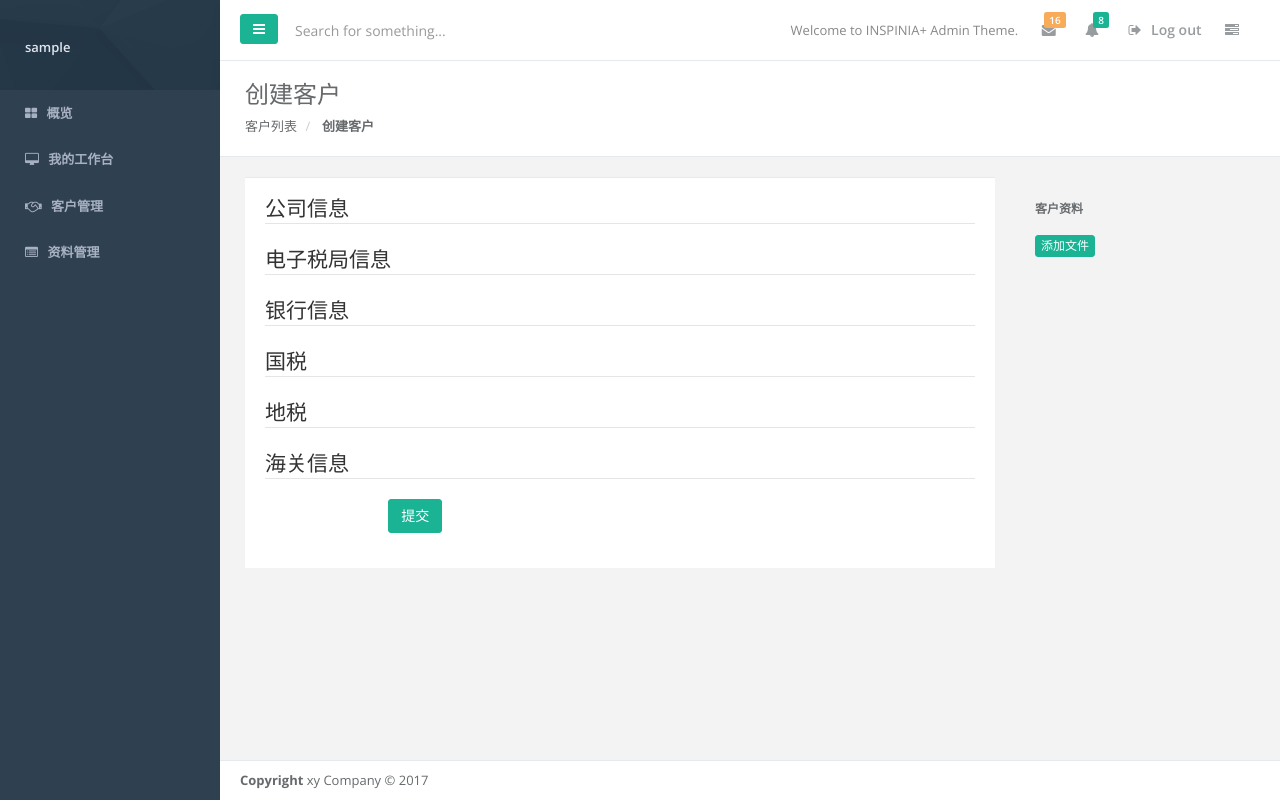
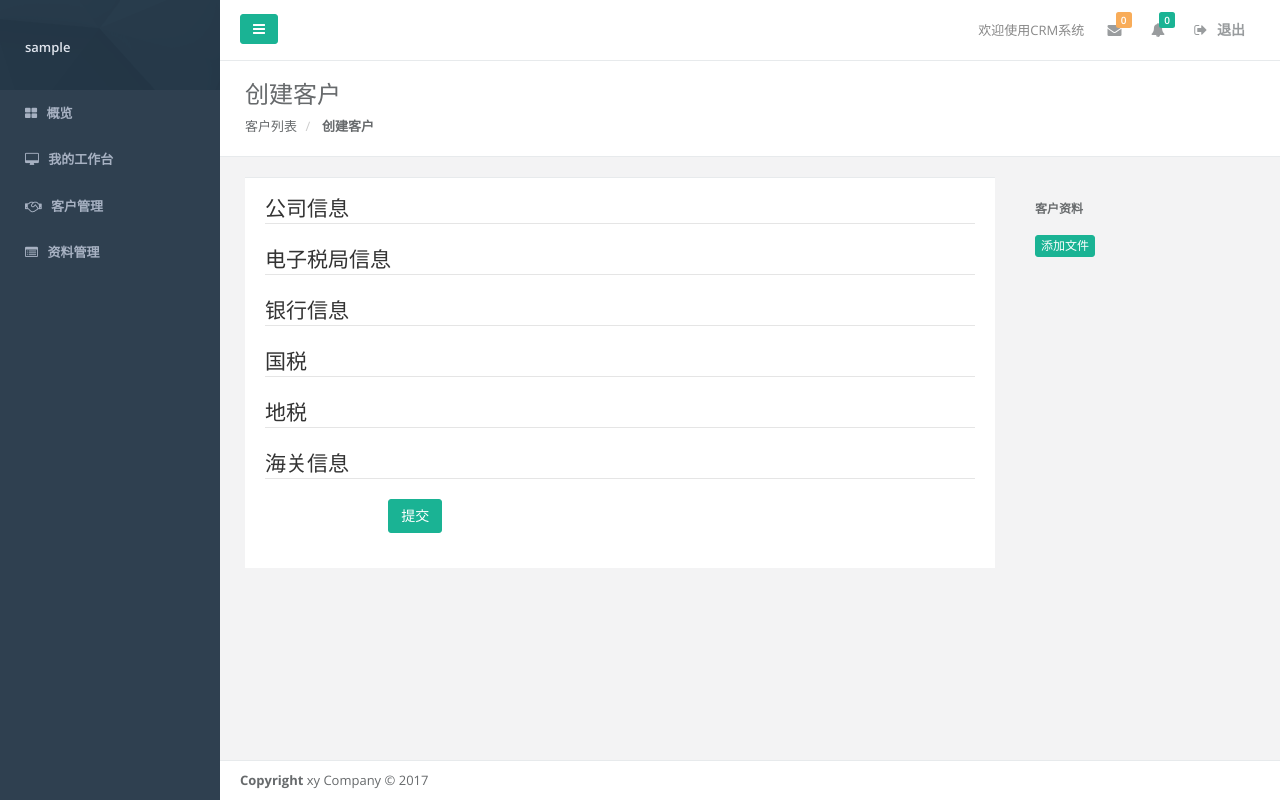
Before and after one commit to xtz136/dash, a Django app: page /client/create/ in a window 1280 px wide. Run offline with Django 3.2, Linux system fonts and the light colour scheme; the visitor is signed in with stand-in values (Sample User, id 1); parts of the project's set-up code (start-up, migrations or seed data) failed here and were passed over; some libraries are stand-ins or nearby versions.

Commit message:
头修改

```diff
--- a/crm/templates/crm/header.html
+++ b/crm/templates/crm/header.html
@@ -1,51 +1,27 @@
+{% load static %}
 <div class="row border-bottom">
   <nav class="navbar navbar-static-top white-bg" role="navigation" style="margin-bottom: 0">
     <div class="navbar-header">
       <a class="navbar-minimalize minimalize-styl-2 btn btn-primary " href="#"><i class="fa fa-bars"></i> </a>
       <form role="search" class="navbar-form-custom" action="search_results.html">
         <div class="form-group">
-          <input type="text" placeholder="Search for something..." class="form-control" name="top-search" id="top-search">
+          <!-- <input type="text" placeholder="" class="form-control" name="top-search" id="top-search"> -->
         </div>
       </form>
     </div>
     <ul class="nav navbar-top-links navbar-right">
       <li>
-        <span class="m-r-sm text-muted welcome-message">Welcome to INSPINIA+ Admin Theme.</span>
+        <span class="m-r-sm text-muted welcome-message">欢迎使用CRM系统</span>
       </li>
       <li class="dropdown">
+
         <a class="dropdown-toggle count-info" data-toggle="dropdown" href="#">
-                <i class="fa fa-envelope"></i>  <span class="label label-warning">16</span>
+          <i class="fa fa-envelope"></i>  <span class="label label-warning">0</span>
         </a>
+
         <ul class="dropdown-menu dropdown-messages">
-          <li>
-            <div class="dropdown-messages-box">
-              <a href="profile.html" class="pull-left">
-                            <img alt="image" class="img-circle" src="img/a7.jpg">
-                        </a>
-              <div>
-                <small class="pull-right">46h ago</small>
-                <strong>Mike Loreipsum</strong> started following <strong>Monica Smith</strong>.
-                <br>
-                <small class="text-muted">3 days ago at 7:58 pm - 10.06.2014</small>
-              </div>
-            </div>
-          </li>
-          <li class="divider"></li>
-          <li>
-            <div class="dropdown-messages-box">
-              <a href="profile.html" class="pull-left">
-                            <img alt="image" class="img-circle" src="img/a4.jpg">
-                        </a>
-              <div>
-                <small class="pull-right text-navy">5h ago</small>
-                <strong>Chris Johnatan Overtunk</strong> started following <strong>Monica Smith</strong>.
-                <br>
-                <small class="text-muted">Yesterday 1:21 pm - 11.06.2014</small>
-              </div>
-            </div>
-          </li>
-          <li class="divider"></li>
-          <li>
+
+          <!-- <li>
             <div class="dropdown-messages-box">
               <a href="profile.html" class="pull-left">
                             <img alt="image" class="img-circle" src="img/profile.jpg">
@@ -56,40 +32,24 @@
                 <small class="text-muted">2 days ago at 2:30 am - 11.06.2014</small>
               </div>
             </div>
-          </li>
+          </li> -->
           <li class="divider"></li>
           <li>
             <div class="text-center link-block">
-              <a href="mailbox.html">
-                            <i class="fa fa-envelope"></i> <strong>Read All Messages</strong>
+              <a href="#">
+                <i class="fa fa-envelope"></i> <strong>查看所有消息</strong>
               </a>
             </div>
           </li>
         </ul>
       </li>
+
       <li class="dropdown">
         <a class="dropdown-toggle count-info" data-toggle="dropdown" href="#">
-                <i class="fa fa-bell"></i>  <span class="label label-primary">8</span>
+          <i class="fa fa-bell"></i>  <span class="label label-primary">0</span>
         </a>
         <ul class="dropdown-menu dropdown-alerts">
-          <li>
-            <a href="mailbox.html">
-              <div>
-                <i class="fa fa-envelope fa-fw"></i> You have 16 messages
-                <span class="pull-right text-muted small">4 minutes ago</span>
-              </div>
-            </a>
-          </li>
-          <li class="divider"></li>
-          <li>
-            <a href="profile.html">
-              <div>
-                <i class="fa fa-twitter fa-fw"></i> 3 New Followers
-                <span class="pull-right text-muted small">12 minutes ago</span>
-              </div>
-            </a>
-          </li>
-          <li class="divider"></li>
+<!--
           <li>
             <a href="grid_options.html">
               <div>
@@ -97,12 +57,12 @@
                 <span class="pull-right text-muted small">4 minutes ago</span>
               </div>
             </a>
-          </li>
+          </li> -->
           <li class="divider"></li>
           <li>
             <div class="text-center link-block">
-              <a href="notifications.html">
-                            <strong>See All Alerts</strong>
+              <a href="#">
+                  <strong>查看所有通知</strong>
                   <i class="fa fa-angle-right"></i>
               </a>
             </div>
@@ -112,15 +72,15 @@
 
 
       <li>
-        <a href="login.html">
-                <i class="fa fa-sign-out"></i> Log out
+        <a href="{% url 'crm:logout' %}">
+            <i class="fa fa-sign-out"></i> 退出
         </a>
       </li>
-      <li>
+      <!-- <li>
         <a class="right-sidebar-toggle">
           <i class="fa fa-tasks"></i>
         </a>
-      </li>
+      </li> -->
     </ul>
 
   </nav>
```
Lines whose indentation alone changed are shown as unchanged.
